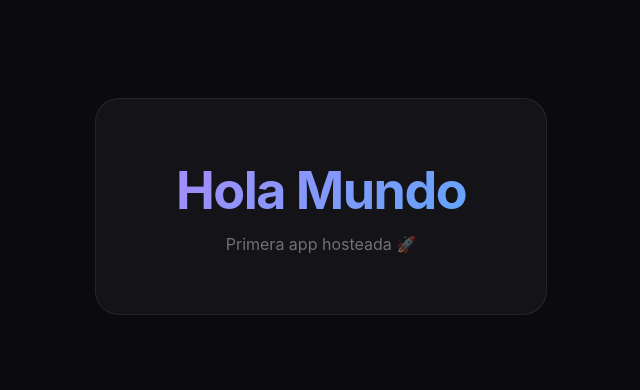
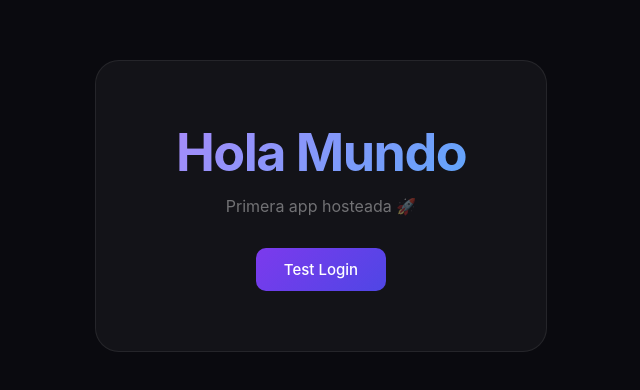
Before and after one commit to gonzaloairoldi-lang/hola-mundo, a website: page index.html in a window 1280 px wide. Shown: the part 194-584 px from the top of the page, without its empty margins (319-959 px from the left). Drawn offline with Linux system fonts and the light colour scheme.

Commit message:
Update index.html

```diff
--- a/index.html
+++ b/index.html
@@ -30,13 +30,26 @@
       -webkit-text-fill-color: transparent;
       margin-bottom: 12px;
     }
-    p { color: rgba(255,255,255,0.4); font-size: 16px; }
+    p { color: rgba(255,255,255,0.4); font-size: 16px; margin-bottom: 32px; }
+    a.btn {
+      display: inline-block;
+      padding: 12px 28px;
+      background: linear-gradient(135deg, #7c3aed, #4f46e5);
+      color: #fff;
+      text-decoration: none;
+      border-radius: 10px;
+      font-size: 15px;
+      font-weight: 500;
+      transition: opacity 0.2s, transform 0.1s;
+    }
+    a.btn:hover { opacity: 0.85; transform: translateY(-1px); }
   </style>
 </head>
 <body>
   <div class="card">
     <h1>Hola Mundo</h1>
     <p>Primera app hosteada 🚀</p>
+    <a class="btn" href="/login.html">Test Login</a>
   </div>
 </body>
 </html>
```
